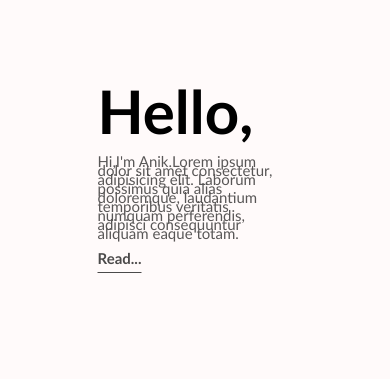
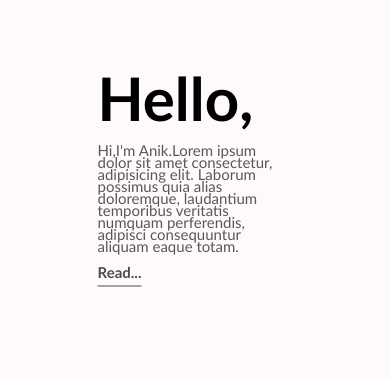
Before and after one commit to the-anik-2004/Summers-vaibes, a plain HTML site: page index.html in a window 390 px wide. Shown: the part 40-419 px from the top of the page. Drawn offline with nearby package versions, Linux system fonts and the light colour scheme; grey boxes are pictures that could not be loaded.

Commit message:
Update style.css

```diff
--- a/style.css
+++ b/style.css
@@ -126,7 +126,7 @@ html,body{
     }
     #textcenter p{
        opacity: 0.65;
-       line-height: 9px;
+       line-height: 12px;
        font-size: 15px;
        margin-top: 10px;
        margin-bottom: 10px;
```
